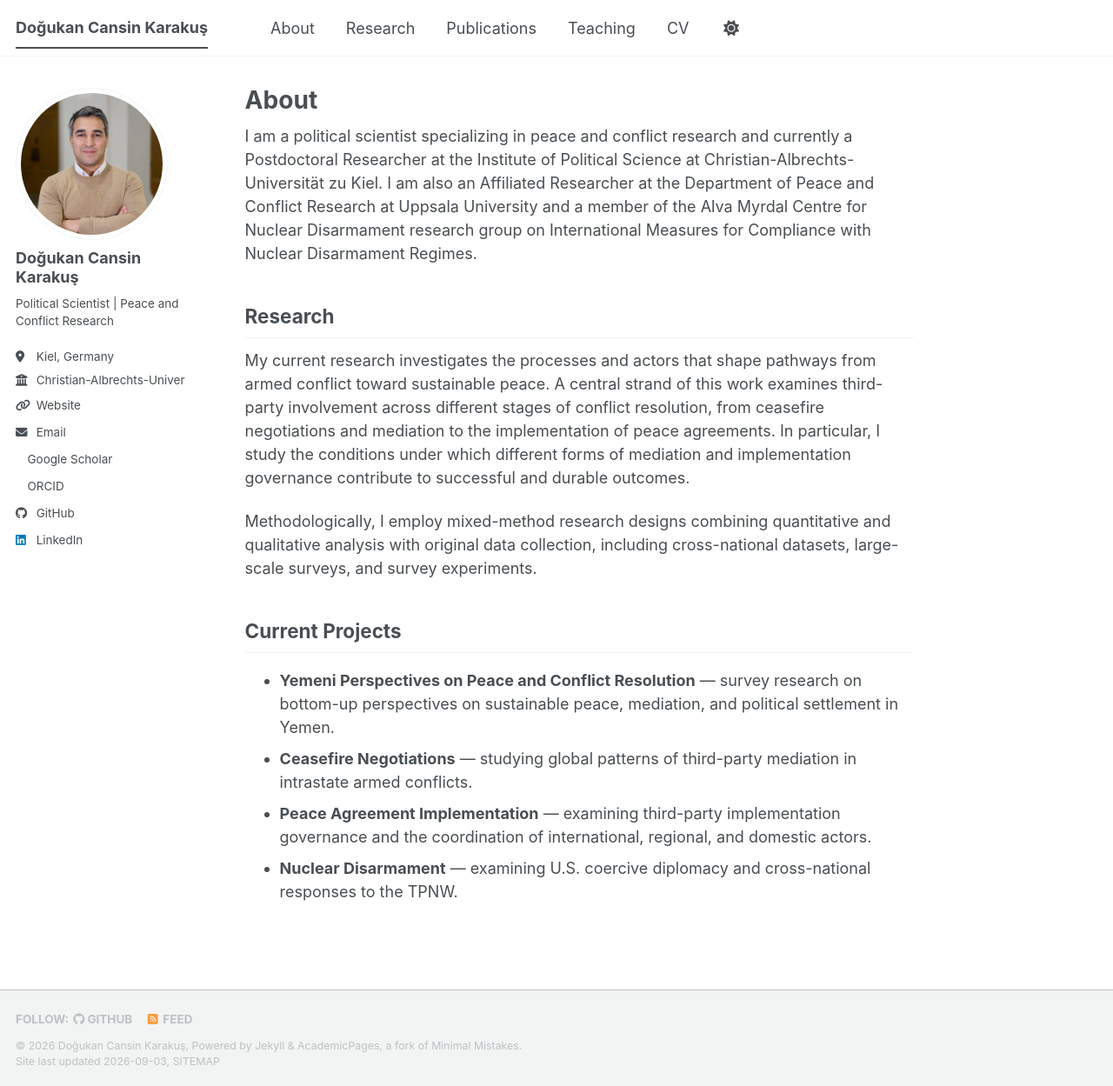
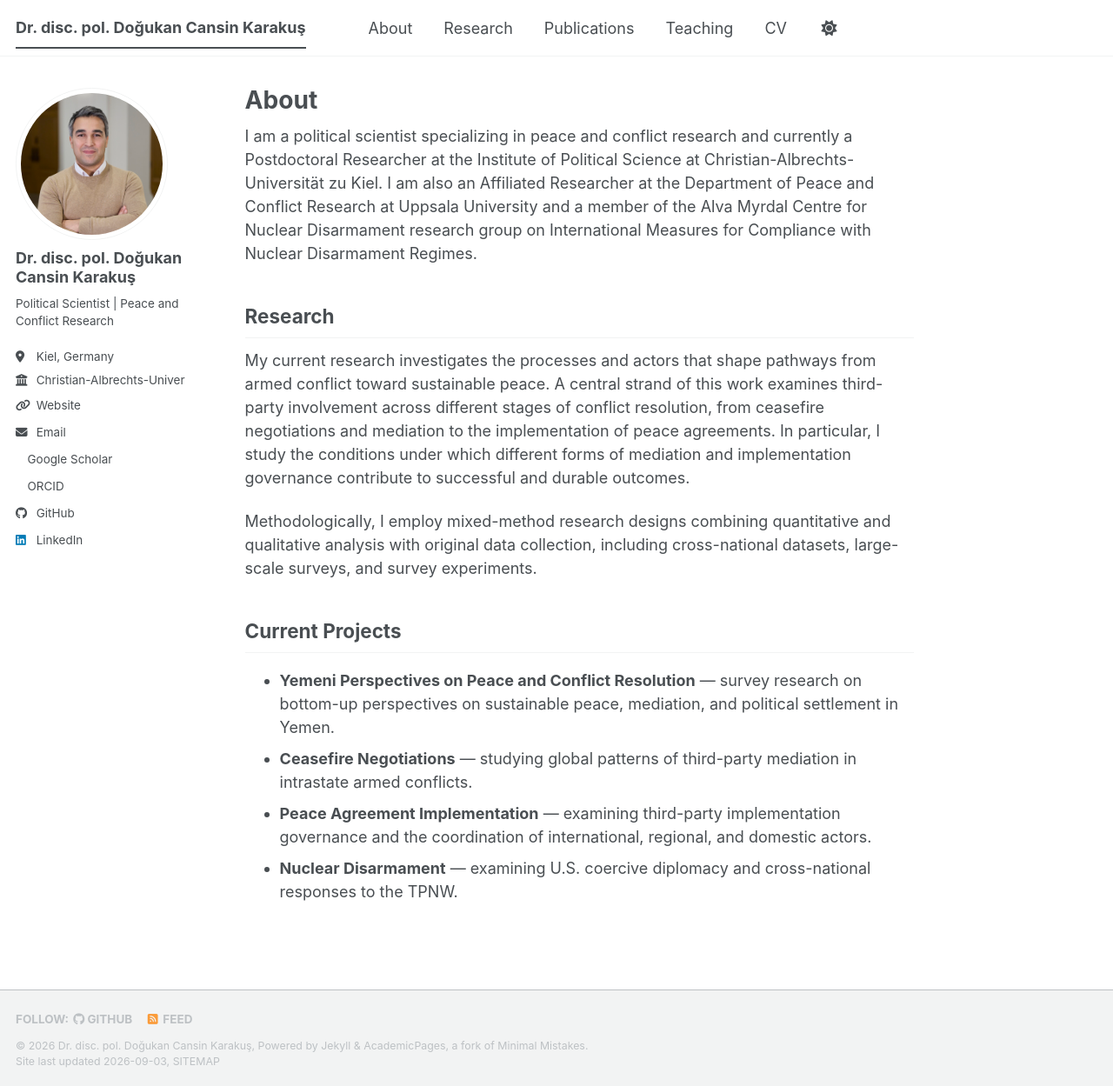
Before and after one commit to DogukanCansinKarakus/DogukanCansinKarakus.github.io, a Jekyll site: the page built from _pages/about.md, in a window 1280 px wide and 1249 px high. Shown: the whole window at 87% size. Built offline with Jekyll 4.4.1, drawn with Linux system fonts in a browser that asks for light colours; a style sheet for code colours, icons or effects is not loaded.

Commit message:
Update _config.yml

```diff
--- a/_config.yml
+++ b/_config.yml
@@ -9,9 +9,9 @@
 # Basic Site Settings
 locale                   : "en-US"
 site_theme               : "default" # The available themes options are "default", "air", "sunrise", "mint", "dirt" and "contrast"
-title                    : "Doğukan Cansin Karakuş"
+title                    : "Dr. disc. pol. Doğukan Cansin Karakuş"
 title_separator          : "-"
-name                     : &name "Doğukan Cansin Karakuş"
+name                     : &name "Dr. disc. pol. Doğukan Cansin Karakuş"
 description              : &description "Academic website of Doğukan Cansin Karakuş"
 url                      : "https://dogukancansinkarakus.github.io"
 baseurl                  : ""
@@ -23,7 +23,7 @@ repository               : "DogukanCansinKarakus/DogukanCansinKarakus.github.io"
 author:
   # Biographic information
   avatar           : "profile.jpg"
-  name             : "Doğukan Cansin Karakuş"
+  name             : "Dr. disc. pol. Doğukan Cansin Karakuş"
   pronouns         :
   bio              : "Political Scientist | Peace and Conflict Research"
   location         : "Kiel, Germany"
```
